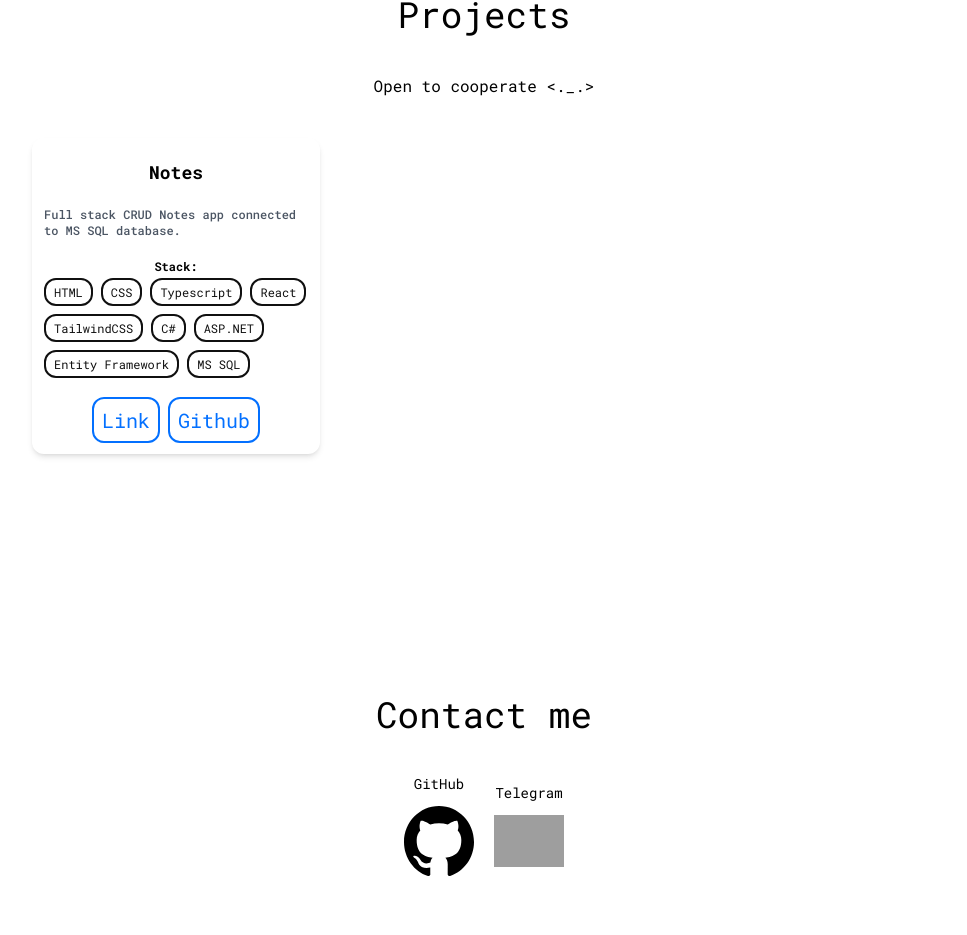
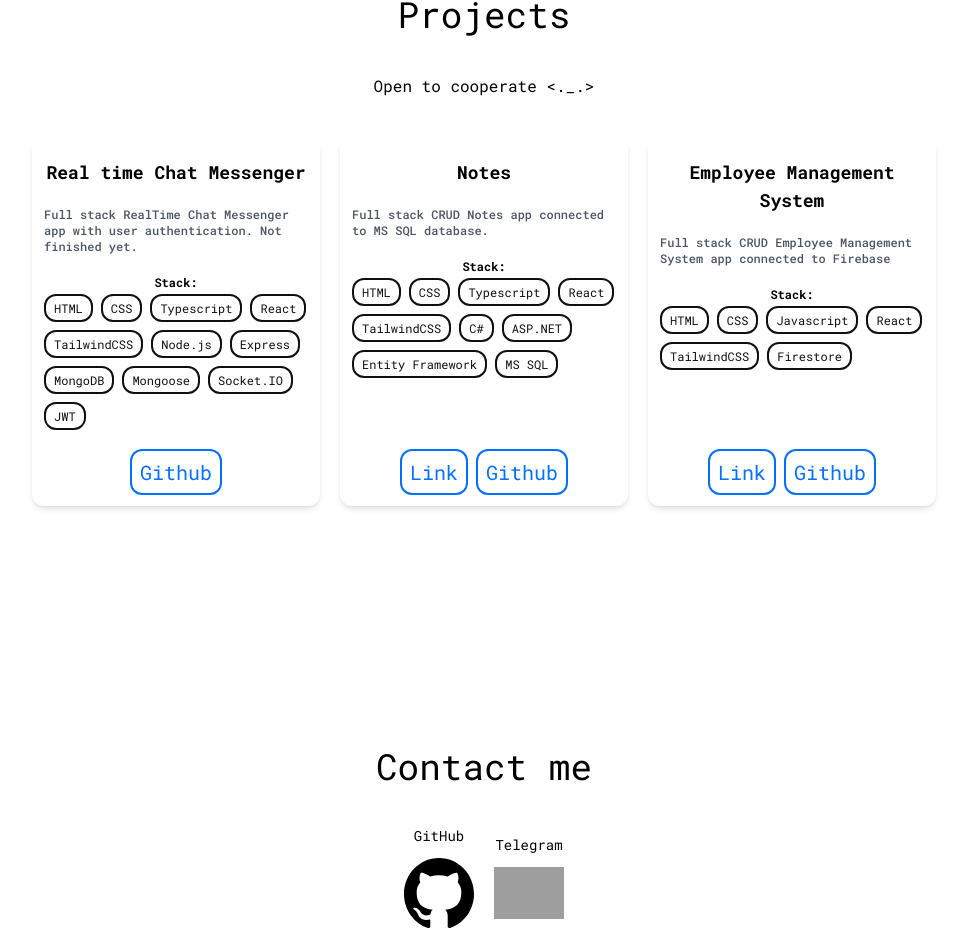
Before and after one commit to fleddd/portfolio, a React (Vite) app: page / in a window 1280 px wide. Shown: the part 3390-4325 px from the top of the page, without its empty margins (156-1123 px from the left). Built offline with nearby package versions, Linux system fonts and the light colour scheme; grey boxes are pictures that could not be loaded.

Commit message:
[feat] added older projects

```diff
--- a/src/data/projects.ts
+++ b/src/data/projects.ts
@@ -1,4 +1,26 @@
 export const projects = [
+	{
+		name: 'Real time Chat Messenger',
+		description: 'Full stack RealTime Chat Messenger app with user authentication. Not finished yet.',
+		stack: [
+			'HTML',
+			'CSS',
+			'Typescript',
+			'React',
+			'TailwindCSS',
+			'Node.js',
+			'Express',
+			'MongoDB',
+			'Mongoose',
+			'Socket.IO',
+			'JWT',
+		],
+		image: '',
+		link: {
+			public: '',
+			github: 'https://github.com/fleddd/realtimemessanger',
+		},
+	},
 	{
 		name: 'Notes',
 		description: 'Full stack CRUD Notes app connected to MS SQL database.',
@@ -19,4 +41,22 @@ export const projects = [
 			github: 'https://github.com/fleddd/notes',
 		},
 	},
+
+	{
+		name: 'Employee Management System',
+		description: 'Full stack CRUD Employee Management System app connected to Firebase',
+		stack: [
+			'HTML',
+			'CSS',
+			'Javascript',
+			'React',
+			'TailwindCSS',
+			'Firestore',
+		],
+		image: '',
+		link: {
+			public: "https://fleddd.github.io/UserProfile/",
+			github: 'https://github.com/fleddd/notes',
+		},
+	},
 ]
```
